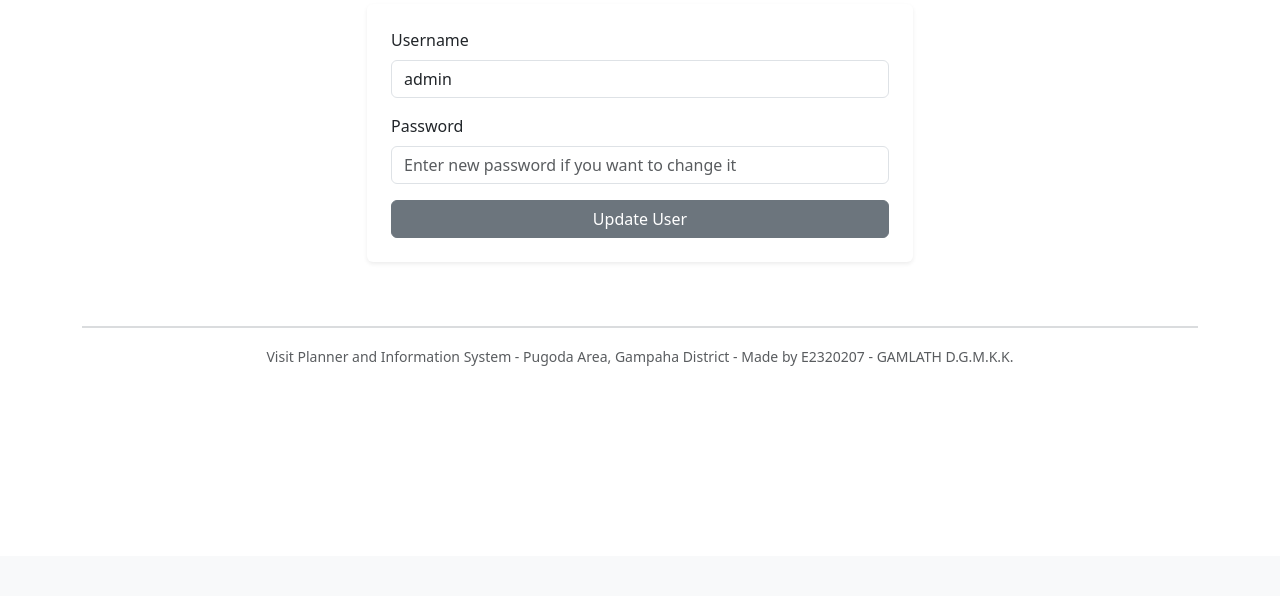
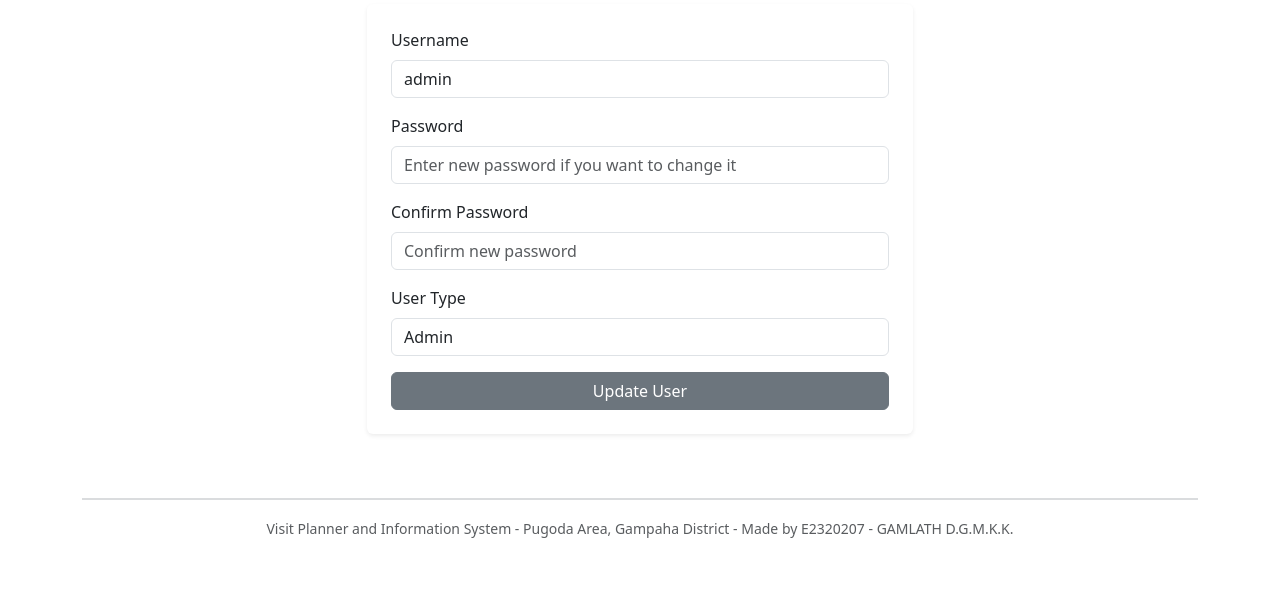
Before and after one commit to kumugg/Visitplanner, a PHP site: page /admin/edit_user.php?user_id=1 in a window 1280 px wide. Shown: the part 244-840 px from the top of the page. Before the commit the page ends 610 px from the top, so only its background shows below. Run offline with PHP 8.4, Linux system fonts and the light colour scheme; a user stored in the database is signed in; data comes from the database, SQL or seed files in the repository.

Commit message:
fixed most of known bugs

```diff
--- a/admin/edit_user.php
+++ b/admin/edit_user.php
@@ -11,26 +11,38 @@ if ($_SERVER['REQUEST_METHOD'] === 'POST') {
         exit('Invalid CSRF token.');
     }
 
-    $user_id = $_POST['user_id'];
-    $username = $_POST['username'];
-    $password = $_POST['password'];
+    $user_id = $_POST['user_id'] ?? null;
+    $username = trim($_POST['username'] ?? '');
+    $password = $_POST['password'] ?? '';
+    $confirm_password = $_POST['confirm_password'] ?? '';
+    $user_type = $_POST['user_type'] ?? '';
 
-    if (!empty($password)) {
-        $hashed_password = password_hash($password, PASSWORD_DEFAULT);
-        $sql = "UPDATE users SET username = ?, password_hash = ? WHERE user_id = ?";
-        $stmt = $conn->execute_query($sql, [$username, $hashed_password, $user_id]);
-    } else {
-        $sql = "UPDATE users SET username = ? WHERE user_id = ?";
-        $stmt = $conn->execute_query($sql, [$username, $user_id]);
+    // Check if duplicate username exists for another user
+    $sql = "SELECT COUNT(*) as count FROM users WHERE username = ? AND user_id != ?";
+    $result = $conn->execute_query($sql, [$username, $user_id]);
+    $row = $result->fetch_assoc();
+
+    if ($row['count'] > 0) {
+        echo '<script> document.addEventListener("DOMContentLoaded", function() { triggerNotificationFailed("Username already exists. Please choose a different username."); }); </script>';
     }
-
-    if ($stmt) {
-        echo '<script> document.addEventListener("DOMContentLoaded", function() { triggerNotificationSuccess("User updated successfully!"); }); </script>';
-    } else {
-        echo '<script> document.addEventListener("DOMContentLoaded", function() { triggerNotificationFailed("Error updating user: ' . htmlspecialchars($conn->error) . '"); }); </script>';
+    // If password input was provided, validate matching passwords
+    elseif (!empty($password) || !empty($confirm_password)) {
+        if ($password !== $confirm_password) {
+            echo '<script> document.addEventListener("DOMContentLoaded", function() { triggerNotificationFailed("Passwords do not match. Please try again."); }); </script>';
+        } else {
+            $hashed_password = password_hash($password, PASSWORD_DEFAULT);
+            $sql = "UPDATE users SET username = ?, password_hash = ?, user_type = ? WHERE user_id = ?";
+            $conn->execute_query($sql, [$username, $hashed_password, $user_type, $user_id]);
+            echo '<script> document.addEventListener("DOMContentLoaded", function() { triggerNotificationSuccess("User and password updated successfully!"); }); </script>';
+        }
+    }
+    // Password fields left empty -> Update details only
+    elseif (!empty($username) && !empty($user_type)) {
+        $sql = "UPDATE users SET username = ?, user_type = ? WHERE user_id = ?";
+        $conn->execute_query($sql, [$username, $user_type, $user_id]);
+        echo '<script> document.addEventListener("DOMContentLoaded", function() { triggerNotificationSuccess("User details updated successfully!"); }); </script>';
     }
 }
-
 ?>
 
 <div class="container py-5">
@@ -47,7 +59,7 @@ if ($_SERVER['REQUEST_METHOD'] === 'POST') {
                     <?php
                     if (isset($_GET['user_id'])) {
                         $user_id = $_GET['user_id'];
-                        $sql = "SELECT user_id, username FROM users WHERE user_id = ?";
+                        $sql = "SELECT user_id, username, user_type FROM users WHERE user_id = ?";
                         $result = $conn->execute_query($sql, [$user_id]);
                         $user = $result->fetch_assoc();
                         if ($user) {
@@ -62,6 +74,17 @@ if ($_SERVER['REQUEST_METHOD'] === 'POST') {
                                 <div class="mb-3">
                                     <label for="password" class="form-label">Password</label>
                                     <input type="password" class="form-control" id="password" name="password" placeholder="Enter new password if you want to change it">
+                                </div>
+                                <div class="mb-3">
+                                    <label for="confirm_password" class="form-label">Confirm Password</label>
+                                    <input type="password" class="form-control" id="confirm_password" name="confirm_password" placeholder="Confirm new password">
+                                </div>
+                                <div class="mb-3">
+                                    <label for="user_type" class="form-label">User Type</label>
+                                    <select class="form-control" id="user_type" name="user_type" required>
+                                        <option value="user" <?= ($user['user_type'] === 'user') ? 'selected' : '' ?>>User</option>
+                                        <option value="admin" <?= ($user['user_type'] === 'admin') ? 'selected' : '' ?>>Admin</option>
+                                    </select>
                                 </div>
                                 <button type="submit" class="btn btn-<?= $theme_color ?> w-100">Update User</button>
                             </form>
```
Also changed, not shown: place_details.php (+8 -0 lines).
